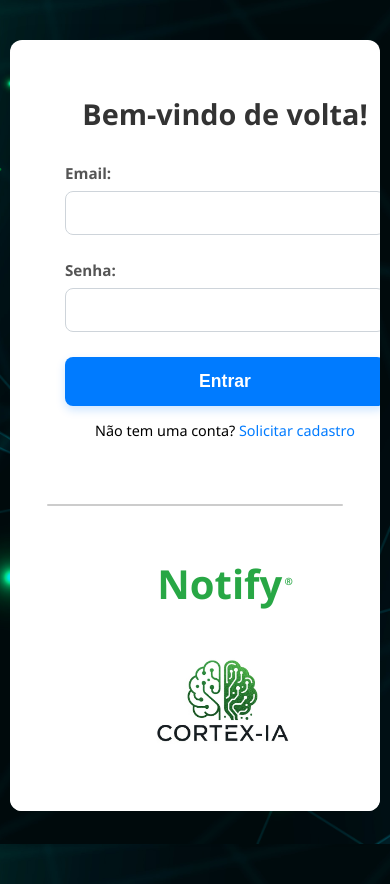
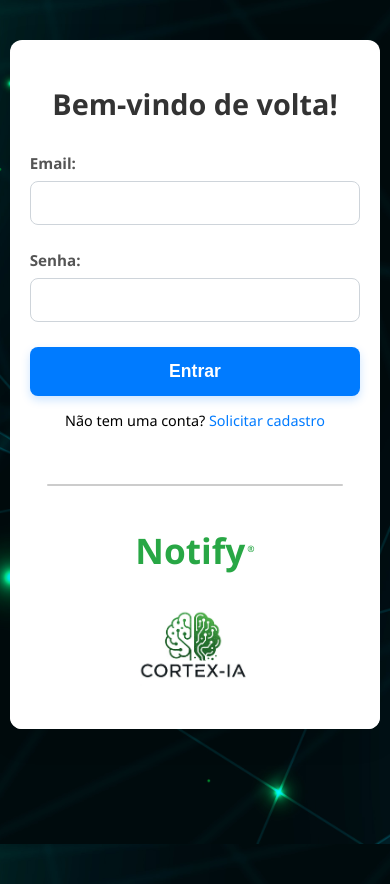
Before and after one commit to Cortex-ia-tech/Notify-App, a Flask app: page /login in a window 390 px wide. Run offline with Flask 3, Linux system fonts and the light colour scheme; some libraries are stand-ins or nearby versions.

Commit message:
altera o viewport do login para corrigir erro

```diff
--- a/static/login.css
+++ b/static/login.css
@@ -212,63 +212,94 @@ button[type="submit"]:hover {
     margin-left: 2px; /* Pequeno espaçamento à esquerda do símbolo */
 }
 
-/* --- */
-@media (max-width: 768px) {
+/* --- Media Query para Telas Menores --- */
+@media (max-width: 800px) {
+    /* Adiciona box-sizing a todos os elementos para um controle de layout mais previsível */
+    /* Isso é uma boa prática e deve ser adicionado no topo do seu CSS, fora de media queries */
+    /* Ex: * { box-sizing: border-box; } */
+    /* Mas, para a finalidade de correção imediata, vamos adicioná-lo aqui */
+    .login-container,
+    .left-panel,
+    .right-panel,
+    form,
+    .input-group,
+    .input-group label,
+    .input-group input,
+    button[type="submit"],
+    .flash-message {
+        box-sizing: border-box;
+    }
+
     /* Ajustes no Body para Mobile */
     body {
-        /* Permite rolagem se o conteúdo for maior que a viewport */
         overflow-y: auto;
-        /* Alinha o conteúdo ao topo em vez de centralizar verticalmente */
         align-items: flex-start;
-        padding: 20px 0; /* Adiciona padding vertical para o conteúdo não colar nas bordas da tela */
+        padding: 20px 0;
     }
 
     /* Ajustes no Container Principal do Login */
     .login-container {
-        flex-direction: column; /* Empilha os painéis em telas pequenas */
-        width: 95%; /* Ocupa quase toda a largura */
-        height: auto; /* IMPORTANTE: Altura automática para evitar corte de conteúdo */
-        max-width: 400px; /* Adiciona uma largura máxima para o container em mobile, se desejar */
-        margin: 20px auto; /* Centraliza o container e adiciona margens superior/inferior */
+        flex-direction: column;
+        width: 95%;
+        height: auto;
+        /* max-width: 400px; /* Mantemos, mas o padding interno do left-panel é mais crítico */
+        margin: 20px auto;
     }
 
     /* Ajustes nos Painéis Esquerdo e Direito */
     .left-panel,
     .right-panel {
         width: 100%;
-        padding: 30px;
-        /* Removendo alinhamentos absolutos para um fluxo mais natural em mobile no right-panel */
-        position: static; /* Volta para o posicionamento padrão para mobile */
+        /* Ajuste o padding para permitir que o conteúdo do formulário se ajuste */
+        /* Reduzir o padding horizontal do left-panel se ainda estiver apertado */
+        padding: 20px; /* De 30px para 20px, ou até menos se necessário (ex: 15px) */
+        position: static;
         justify-content: center;
         align-items: center;
         text-align: center;
-        /* Adicionado para garantir que o painel direito tenha um mínimo de altura */
-        min-height: 200px;
+        min-height: 180px;
     }
 
     .divider {
-        width: 80%; /* Linha divisória horizontal */
+        width: 80%;
         height: 2px;
-        margin: 20px 0; /* Espaçamento da divisória */
+        margin: 20px 0;
     }
 
-    /* Ajustes específicos para o conteúdo do Right Panel em Mobile */
-    .right-panel .logo-title {
-        font-size: 2.5em; /* Aumenta um pouco o tamanho da fonte para melhor leitura em mobile */
-        position: static; /* Volta para o fluxo normal do documento */
-        transform: none; /* Remove a transformação de centralização absoluta */
-        margin-bottom: 20px; /* Adiciona espaçamento abaixo do título */
+    /* Ajustes do FORMULÁRIO especificamente para Mobile */
+    form {
+        width: 100%; /* Ocupa 100% da largura do .left-panel */
+        max-width: none; /* REMOVE QUALQUER LIMITAÇÃO DE LARGURA FIXA */
+        /* Remova o padding lateral do form se o left-panel já tiver um padding adequado */
+        padding: 0; /* REMOVIDO: padding: 0 10px; */
+        /* O padding será gerenciado pelo .left-panel */
     }
 
-    .right-panel img {
-        max-width: 60%; /* Aumenta o tamanho máximo da imagem para mobile */
-        max-height: 150px; /* Limita a altura para evitar que a imagem fique muito grande */
-        position: static; /* Volta para o fluxo normal do documento */
-        transform: none; /* Remove a transformação de centralização absoluta */
-        margin-top: 0;
+    /* Garante que inputs e botões ocupem a largura total do FORM */
+    .input-group input[type="email"],
+    .input-group input[type="password"],
+    button[type="submit"] {
+        width: 100%;
+        /* box-sizing: border-box; já deveria estar aqui */
     }
 
     .left-panel h2 {
         font-size: 1.8em;
     }
+
+    /* Ajustes específicos para o conteúdo do Right Panel em Mobile */
+    .right-panel .logo-title {
+        font-size: 2.2em;
+        position: static;
+        transform: none;
+        margin-bottom: 15px;
+    }
+
+    .right-panel img {
+        max-width: 50%;
+        max-height: 120px;
+        position: static;
+        transform: none;
+        margin-top: 0;
+    }
 }
```
